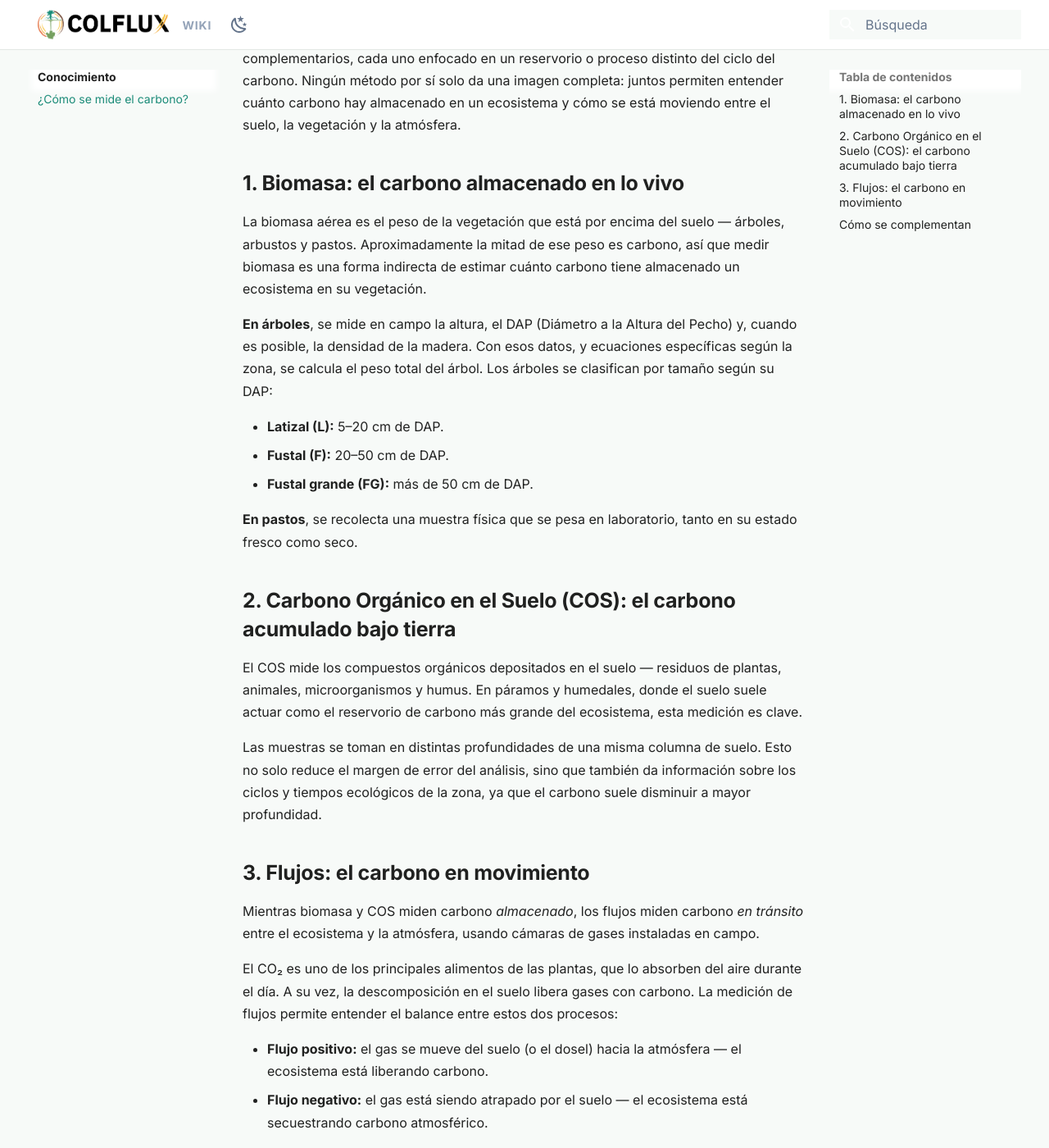
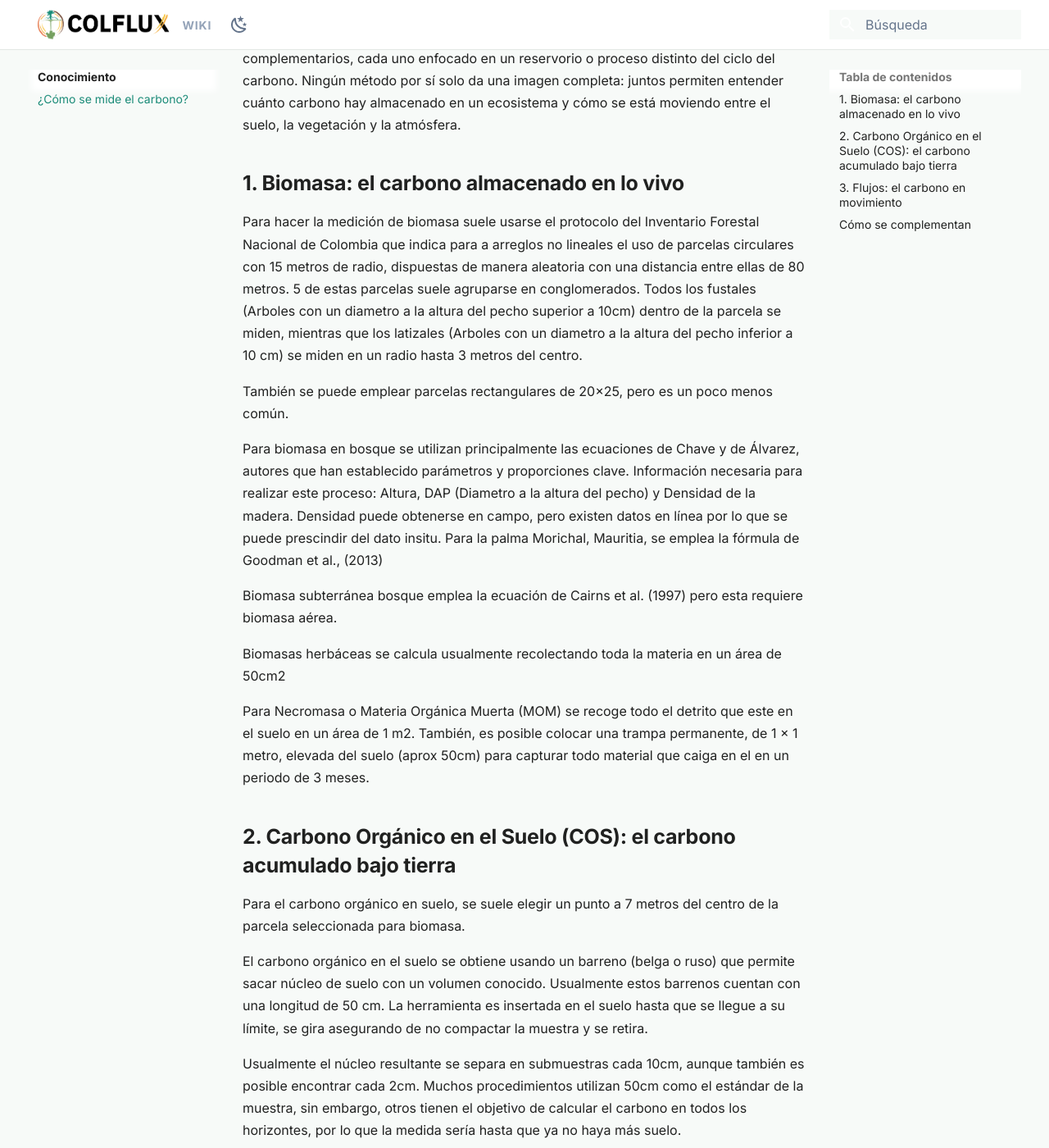
Before and after one commit to colflux/context, an MkDocs documentation site: the page built from docs/conocimiento/como-se-mide-el-carbono.md, in a window 1280 px wide and 1400 px high, scrolled down 219 px. Shown: the whole window at 82% size. Built offline with MkDocs 1.6.1 and Material for MkDocs 9.7.7, drawn with Linux system fonts in a browser that asks for light colours; some of the changed text lies outside the part shown.

Commit message:
Como se mide el carbono version 2

```diff
--- a/docs/conocimiento/como-se-mide-el-carbono.md
+++ b/docs/conocimiento/como-se-mide-el-carbono.md
@@ -4,30 +4,31 @@ Colflux monitorea el carbono en páramos, humedales y sabanas a través de tres
 
 ## 1. Biomasa: el carbono almacenado en lo vivo
 
-La biomasa aérea es el peso de la vegetación que está por encima del suelo — árboles, arbustos y pastos. Aproximadamente la mitad de ese peso es carbono, así que medir biomasa es una forma indirecta de estimar cuánto carbono tiene almacenado un ecosistema en su vegetación.
+Para hacer la medición de biomasa suele usarse el protocolo del Inventario Forestal Nacional de Colombia que indica para a arreglos no lineales el uso de parcelas circulares con 15 metros de radio, dispuestas de manera aleatoria con una distancia entre ellas de 80 metros. 5 de estas parcelas suele agruparse en conglomerados. Todos los fustales (Arboles con un diametro a la altura del pecho superior a 10cm) dentro de la parcela se miden, mientras que los latizales (Arboles con un diametro a la altura del pecho inferior a 10 cm) se miden en un radio hasta 3 metros del centro.
 
-**En árboles**, se mide en campo la altura, el DAP (Diámetro a la Altura del Pecho) y, cuando es posible, la densidad de la madera. Con esos datos, y ecuaciones específicas según la zona, se calcula el peso total del árbol. Los árboles se clasifican por tamaño según su DAP:
+También se puede emplear parcelas rectangulares de 20x25, pero es un poco menos común.
 
-- **Latizal (L):** 5–20 cm de DAP.
-- **Fustal (F):** 20–50 cm de DAP.
-- **Fustal grande (FG):** más de 50 cm de DAP.
+Para biomasa en bosque se utilizan principalmente las ecuaciones de Chave y de Álvarez, autores que han establecido parámetros y proporciones clave. Información necesaria para realizar este proceso: Altura, DAP (Diametro a la altura del pecho) y Densidad de la madera. Densidad puede obtenerse en campo, pero existen datos en línea por lo que se puede prescindir del dato insitu. Para la palma Morichal, Mauritia, se emplea la fórmula de Goodman et al., (2013)
 
-**En pastos**, se recolecta una muestra física que se pesa en laboratorio, tanto en su estado fresco como seco.
+Biomasa subterránea bosque emplea la ecuación de Cairns et al. (1997) pero esta requiere biomasa aérea.
+
+Biomasas herbáceas se calcula usualmente recolectando toda la materia en un área de 50cm2
+
+Para Necromasa o Materia Orgánica Muerta (MOM) se recoge todo el detrito que este en el suelo en un área de 1 m2. También, es posible colocar una trampa permanente, de 1 x 1 metro, elevada del suelo (aprox 50cm) para capturar todo material que caiga en el en un periodo de 3 meses.
 
 ## 2. Carbono Orgánico en el Suelo (COS): el carbono acumulado bajo tierra
 
-El COS mide los compuestos orgánicos depositados en el suelo — residuos de plantas, animales, microorganismos y humus. En páramos y humedales, donde el suelo suele actuar como el reservorio de carbono más grande del ecosistema, esta medición es clave.
+Para el carbono orgánico en suelo, se suele elegir un punto a 7 metros del centro de la parcela seleccionada para biomasa.
 
-Las muestras se toman en distintas profundidades de una misma columna de suelo. Esto no solo reduce el margen de error del análisis, sino que también da información sobre los ciclos y tiempos ecológicos de la zona, ya que el carbono suele disminuir a mayor profundidad.
+El carbono orgánico en el suelo se obtiene usando un barreno (belga o ruso) que permite sacar núcleo de suelo con un volumen conocido. Usualmente estos barrenos cuentan con una longitud de 50 cm. La herramienta es insertada en el suelo hasta que se llegue a su límite, se gira asegurando de no compactar la muestra y se retira.
+
+Usualmente el núcleo resultante se separa en submuestras cada 10cm, aunque también es posible encontrar cada 2cm. Muchos procedimientos utilizan 50cm como el estándar de la muestra, sin embargo,  otros tienen el objetivo de calcular el carbono en todos los horizontes, por lo que la medida sería hasta que ya no haya más suelo.
 
 ## 3. Flujos: el carbono en movimiento
 
-Mientras biomasa y COS miden carbono *almacenado*, los flujos miden carbono *en tránsito* entre el ecosistema y la atmósfera, usando cámaras de gases instaladas en campo.
+El carbono gaseoso es medido a través del flujo que existe del suelo a la atmosfera. La medición de la respiración del suelo se realiza mediante una cámara cerrada y un analizador de gas. Cada medición tiene 2 minutos de duración, durante las cuales se registró el flujo de CO2 emitido por el suelo al interior del anillo en umol m-2 s-1 (algunos analizadores entregan el resultado en gramos), la humedad suelo (%), la humedad del aire (%), la temperatura suelo (ºC) y la temperatura del aire (ºC) y la presión atmosférica en el momento de la medición. Las mediciones pueden ser tomadas en suelo expuesto o con hojarasca dependiendo de la pregunta de investigación.
 
-El CO₂ es uno de los principales alimentos de las plantas, que lo absorben del aire durante el día. A su vez, la descomposición en el suelo libera gases con carbono. La medición de flujos permite entender el balance entre estos dos procesos:
-
-- **Flujo positivo:** el gas se mueve del suelo (o el dosel) hacia la atmósfera — el ecosistema está liberando carbono.
-- **Flujo negativo:** el gas está siendo atrapado por el suelo — el ecosistema está secuestrando carbono atmosférico.
+Las torres, por su parte, son este mismo concepto a una escala mucho más grande. Las torres miden el intercambio que existe entre la atmosfera y el dosel a través de la covarianza entre cambios en la columna vertical del air y las fluctuaciones de concentración de un escalar (scalar concentration fluctuation). Este método es automatizado, puede hacerse en casi cualquier área plana, mide continuamente por meses o inclusive años, entregando información de tallada de la absorción o liberación de carbono.
 
 ## Cómo se complementan
 
```
